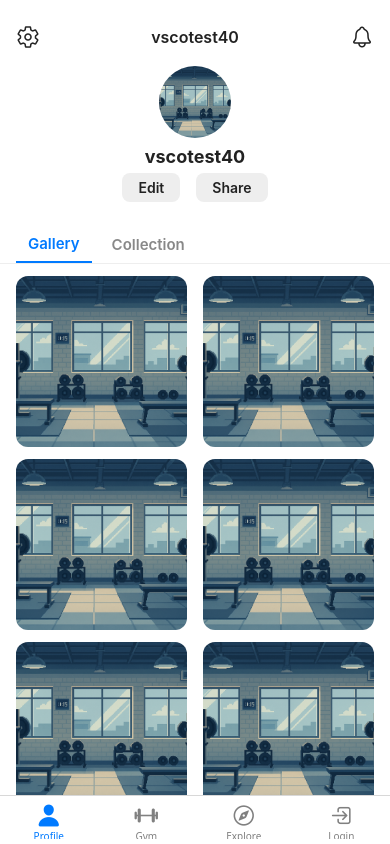
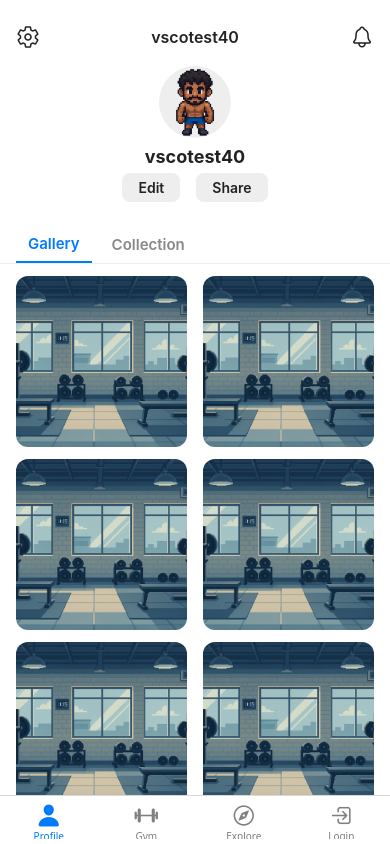
Before and after one commit to aliiqbal24/FitPal---Mobile-App, a React Native app: screen /Profile in a window 390 px wide. Built offline with nearby package versions, Linux system fonts and the light colour scheme.

Commit message:
Use sprite as profile avatar

```diff
--- a/src/screens/ProfileScreen.js
+++ b/src/screens/ProfileScreen.js
@@ -32,7 +32,7 @@ export default function ProfileScreen() {
       <ScrollView contentContainerStyle={styles.scrollContent} showsVerticalScrollIndicator={false}>
         {/* Profile Info */}
         <View style={styles.profileInfo}>
-          <Image source={require('../explore_bg.png')} style={styles.avatar} />
+          <Image source={require('../../assets/AppSprite.png')} style={styles.avatar} />
           <Text style={styles.username}>vscotest40</Text>
           <View style={styles.profileActions}>
             <TouchableOpacity style={styles.editBtn}><Text style={styles.editText}>Edit</Text></TouchableOpacity>
@@ -106,6 +106,7 @@ const styles = StyleSheet.create({
     borderRadius: 36,
     marginBottom: 8,
     backgroundColor: '#eee',
+    overflow: 'hidden',
   },
   username: {
     fontSize: 18,
```
Also changed, not shown: src/components/ProfileModal.js (+6 -4 lines).
